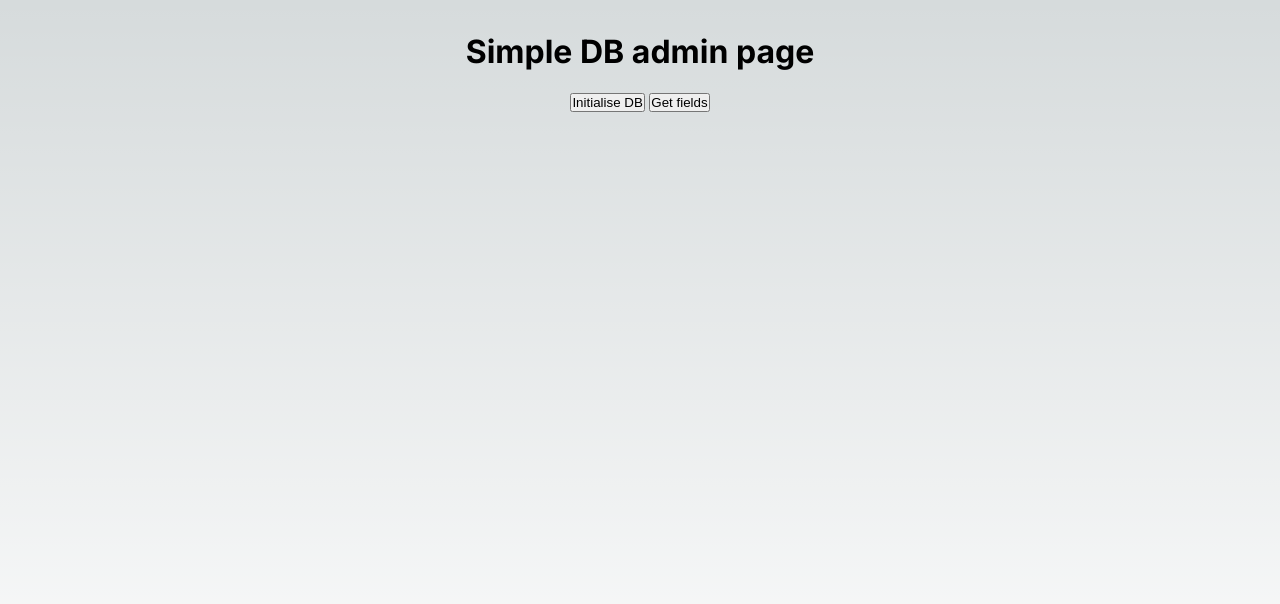
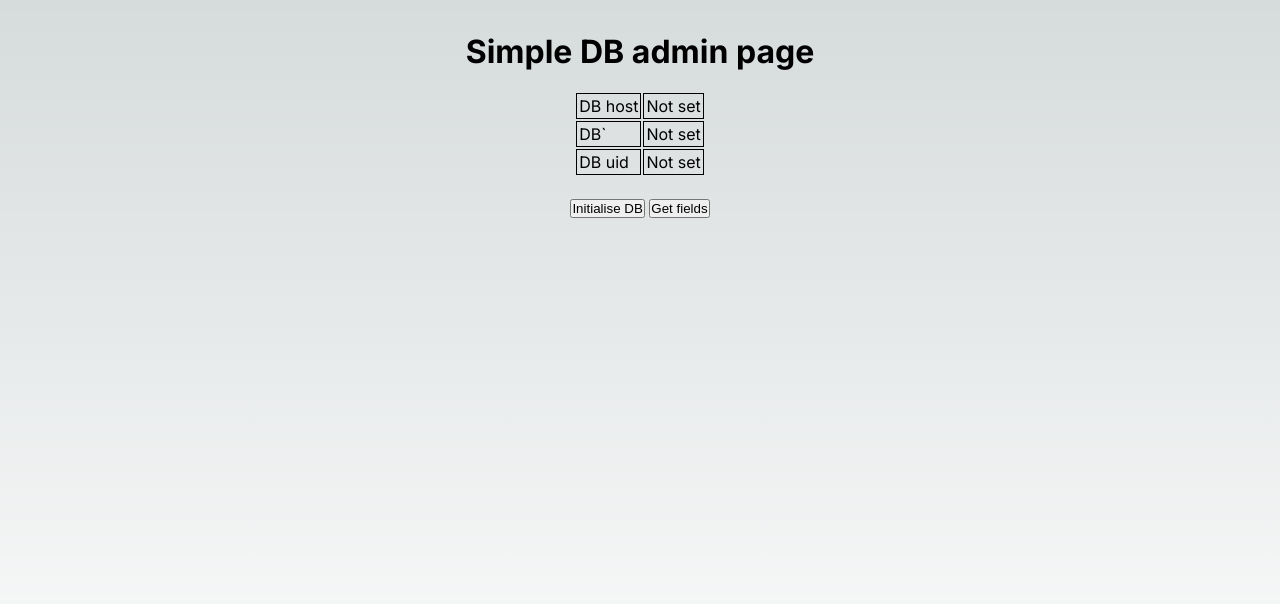
Before and after one commit to PaulDThomas/simple-db, a Next.js app: page /admin in a window 1280 px wide. Shown: the top 604 px of the page. Built offline with nearby package versions, Linux system fonts and the light colour scheme.

Commit message:
Update admin page

```diff
--- a/app/admin/page.tsx
+++ b/app/admin/page.tsx
@@ -28,6 +28,24 @@ export default function AdminPage(): JSX.Element {
     <main className={styles.main}>
       <h1>Simple DB admin page</h1>
       <div>
+        <table>
+          <tbody>
+            <tr>
+              <td>DB host</td>
+              <td>{process.env.PGSQL_HOST ?? "Not set"}</td>
+            </tr>
+            <tr>
+              <td>DB`</td>
+              <td>{process.env.PGSQL_DATABASE ?? "Not set"}</td>
+            </tr>
+            <tr>
+              <td>DB uid</td>
+              <td>{process.env.PGSQL_USER ?? "Not set"}</td>
+            </tr>
+          </tbody>
+        </table>
+      </div>
+      <div>
         <button
           onClick={(e) => {
             e.preventDefault();
```
